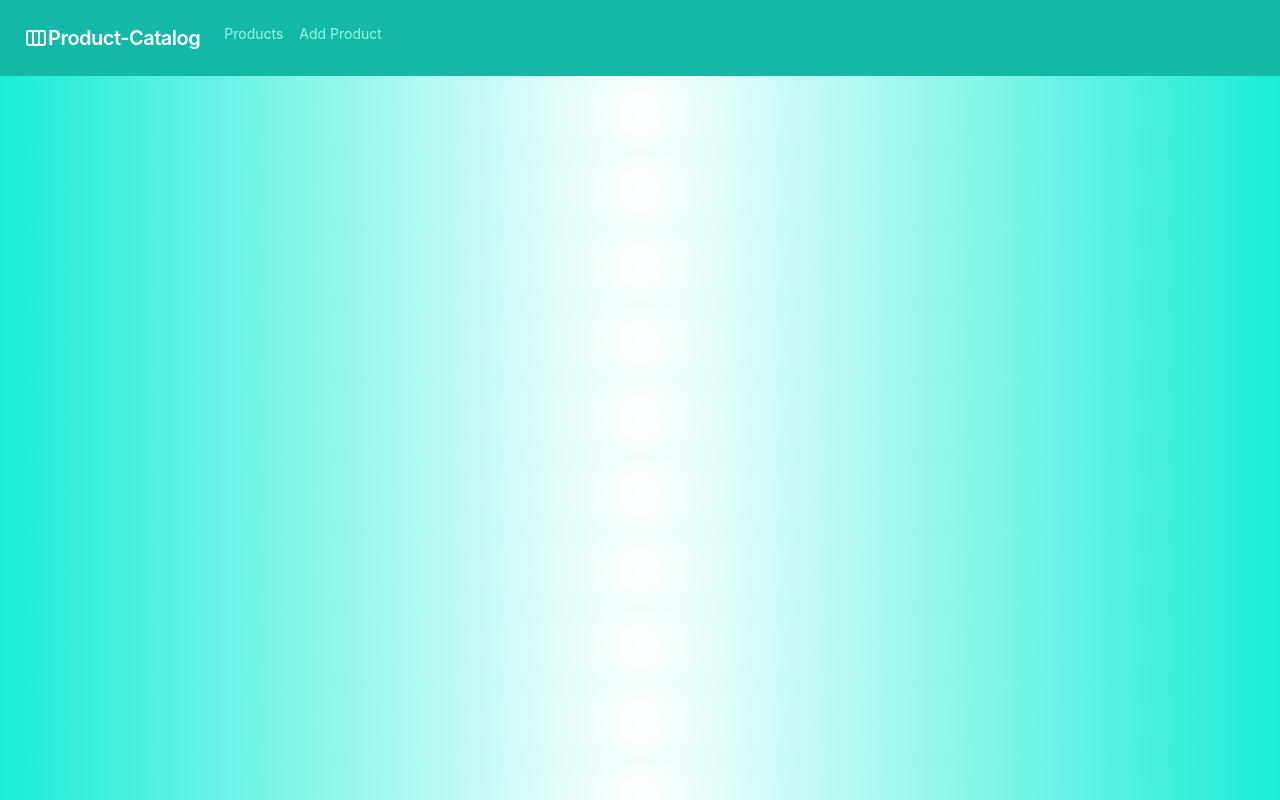
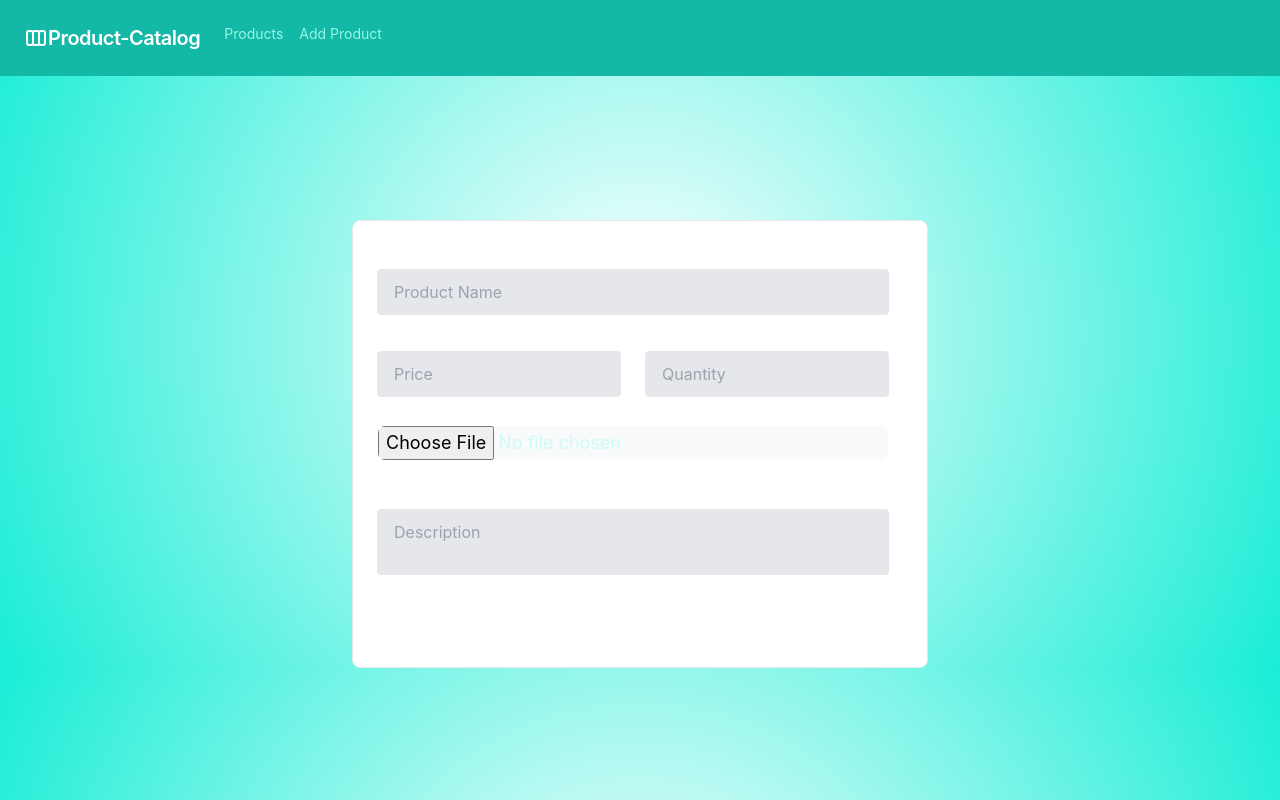
Before and after one commit to Yanislav991/ProductCatalog, a React (Create React App) app in the folder client/product-catalog/: page /products/add in a window 1280 px wide. Built offline with nearby package versions, Linux system fonts and the light colour scheme.

Commit message:
ädded form to create new products

```diff
--- a/client/product-catalog/src/App.css
+++ b/client/product-catalog/src/App.css
@@ -7,3 +7,6 @@
     padding: 0;
     margin: 0;
 }
+textarea{
+    resize: none;
+}
--- a/client/product-catalog/src/App.js
+++ b/client/product-catalog/src/App.js
@@ -1,7 +1,8 @@
 import './App.css';
 import Navigation from './components/Navigation'
+import AddProduct from './components/AddProduct';
 import Home from './components/Home';
-import { BrowserRouter, Routes, Route } from 'react-router-dom'
+import { Routes, Route } from 'react-router-dom'
 
 function App() {
   return (
@@ -9,6 +10,7 @@ function App() {
       <Navigation />
       <Routes>
         <Route path='/' element={<Home />} />
+        <Route path='/products/add' exact element={<AddProduct />} />
       </Routes>
     </div>
   );
--- /dev/null
+++ b/client/product-catalog/src/components/AddProduct/index.js
@@ -0,0 +1,60 @@
+import { useState } from "react";
+import { useInputChange } from "../../hoc/useInputChange";
+
+const AddProduct = () => {
+
+    const [input, handleInputChange] = useInputChange();
+    const handleSubmit = (e) =>{
+        e.preventDefault();
+        // send input to the server
+    }
+
+    return (
+        <section id="add-product-wrapper" className="flex items-center justify-center mt-36">
+            <div className="p-6 w-full max-w-xl bg-white rounded-lg border border-gray-200  dark:bg-teal-500 dark:border-teal-400">
+                <form onSubmit={handleSubmit} className="w-full max-w-lg">
+                    <div className="flex flex-wrap -mx-3 mb-6">
+                        <div className="w-full md px-3 mb-6 md:mb-0">
+                            <label className="block uppercase tracking-wide text-white text-xs font-bold mb-2" htmlFor="name">
+                                Name
+                            </label>
+                            <input onChange={handleInputChange} className="appearance-none block w-full bg-gray-200 text-gray-700 border  rounded py-3 px-4 mb-3 leading-tight focus:outline-none focus:bg-white" id="name" name="name" type="text" placeholder="Product Name" />
+                            {/* <p className="text-red-500 text-xs italic">Please fill out this field.</p> */}
+                        </div>
+                        <div className="w-full md:w-1/2 px-3">
+                            <label className="block uppercase tracking-wide text-white text-xs font-bold mb-2" htmlFor="price">
+                                Price
+                            </label>
+                            <input onChange={handleInputChange} className="appearance-none block w-full bg-gray-200 text-gray-700 border border-gray-200 rounded py-3 px-4 leading-tight focus:outline-none focus:bg-white focus:border-gray-500" id="price" name="price" type="number" placeholder="Price" />
+                        </div>
+                        <div className="w-full md:w-1/2 px-3">
+                            <label className="block uppercase tracking-wide text-white text-xs font-bold mb-2" htmlFor="quantity">
+                                Quantity
+                            </label>
+                            <input onChange={handleInputChange} className="appearance-none block w-full bg-gray-200 text-gray-700 border border-gray-200 rounded py-3 px-4 leading-tight focus:outline-none focus:bg-white focus:border-gray-500" id="quantity" type="number" name="quantity" placeholder="Quantity" />
+                        </div>
+                        <div className="w-full md px-3 mb-6 md:mb-0">
+                            <label className="block mb-2 text-sm font-medium text-white" htmlFor="image">
+                                Image
+                            </label>
+                            <input onChange={handleInputChange} className="block w-full text-lg bg-gray-50 rounded-lg border border-white cursor-pointer text-teal-100 focus:outline-none dark:bg-teal-500 dark:placeholder-gray-400" id="image" name="image" type="file" />
+                        </div>
+                    </div>
+                    <div className="flex flex-wrap -mx-3 mb-6">
+                        <div className="w-full px-3">
+                            <label className="block uppercase tracking-wide text-white text-xs font-bold mb-2" htmlFor="grid-password">
+                                Description
+                            </label>
+                            <textarea onChange={handleInputChange} className="appearance-none block w-full bg-gray-200 text-gray-700 border border-gray-200 rounded py-3 px-4 mb-3 leading-tight focus:outline-none focus:bg-white focus:border-gray-500" id="description" name="description" type="text" placeholder="Description" />
+                        </div>
+                        <div className="w-full px-3">
+                            <input id='submit' type='submit' value="Add new Product" className="inline-block text-sm px-4 py-2 leading-none border rounded text-white border-white hover:border-transparent hover:text-teal-500 hover:bg-white mt-4 lg:mt-0" />
+                        </div>
+                    </div>
+                </form>
+            </div>
+        </section>
+    )
+}
+
+export default AddProduct;
--- a/client/product-catalog/src/components/Button/index.js
+++ b/client/product-catalog/src/components/Button/index.js
@@ -1,7 +1,7 @@
 import { NavLink } from "react-router-dom";
 
 const Button = (props) => {
-    const buttonElement = <button className=" transition ease-in-out ml-5 inline-block text-sm px-4 py-2 leading-none border rounded text-white border-white hover:border-transparent hover:text-teal-500 hover:bg-white mt-4 lg:mt-0">{props.children}</button>;
+    const buttonElement = <button className="transition ease-in-out ml-5 inline-block text-sm px-4 py-2 leading-none border rounded text-white border-white hover:border-transparent hover:text-teal-500 hover:bg-white mt-4 lg:mt-0">{props.children}</button>;
     if (props.to) {
         return (
             <NavLink to={props.to}>
--- /dev/null
+++ b/client/product-catalog/src/hoc/useInputChange.js
@@ -0,0 +1,12 @@
+import { useState } from "react";
+
+export const useInputChange = () => {
+    const [input, setInput] = useState({});
+
+    const handleInputChange = (e) => setInput({
+        ...input,
+        [e.currentTarget.name]: e.currentTarget.value
+    })
+
+    return [input, handleInputChange];
+}
```
